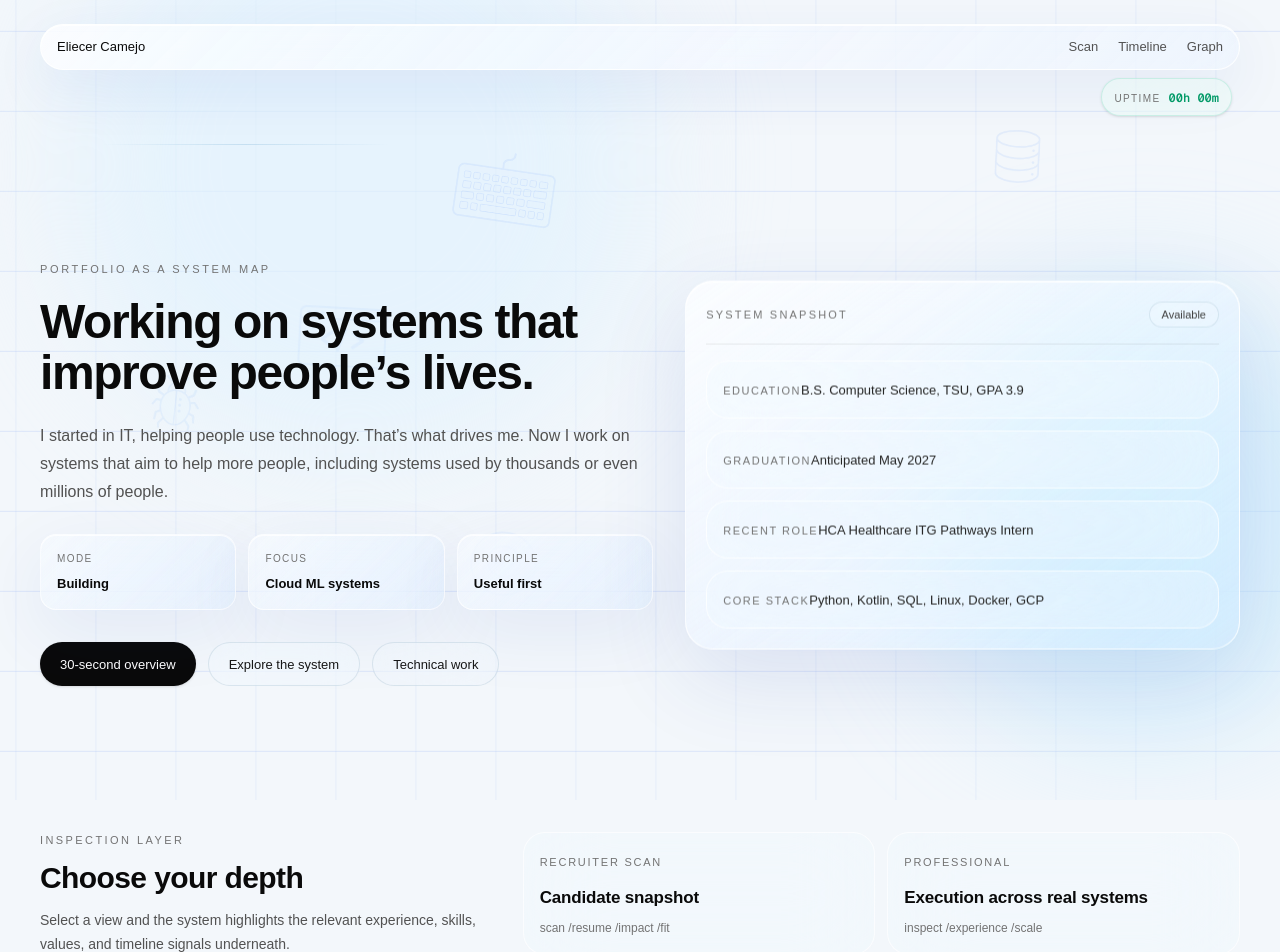
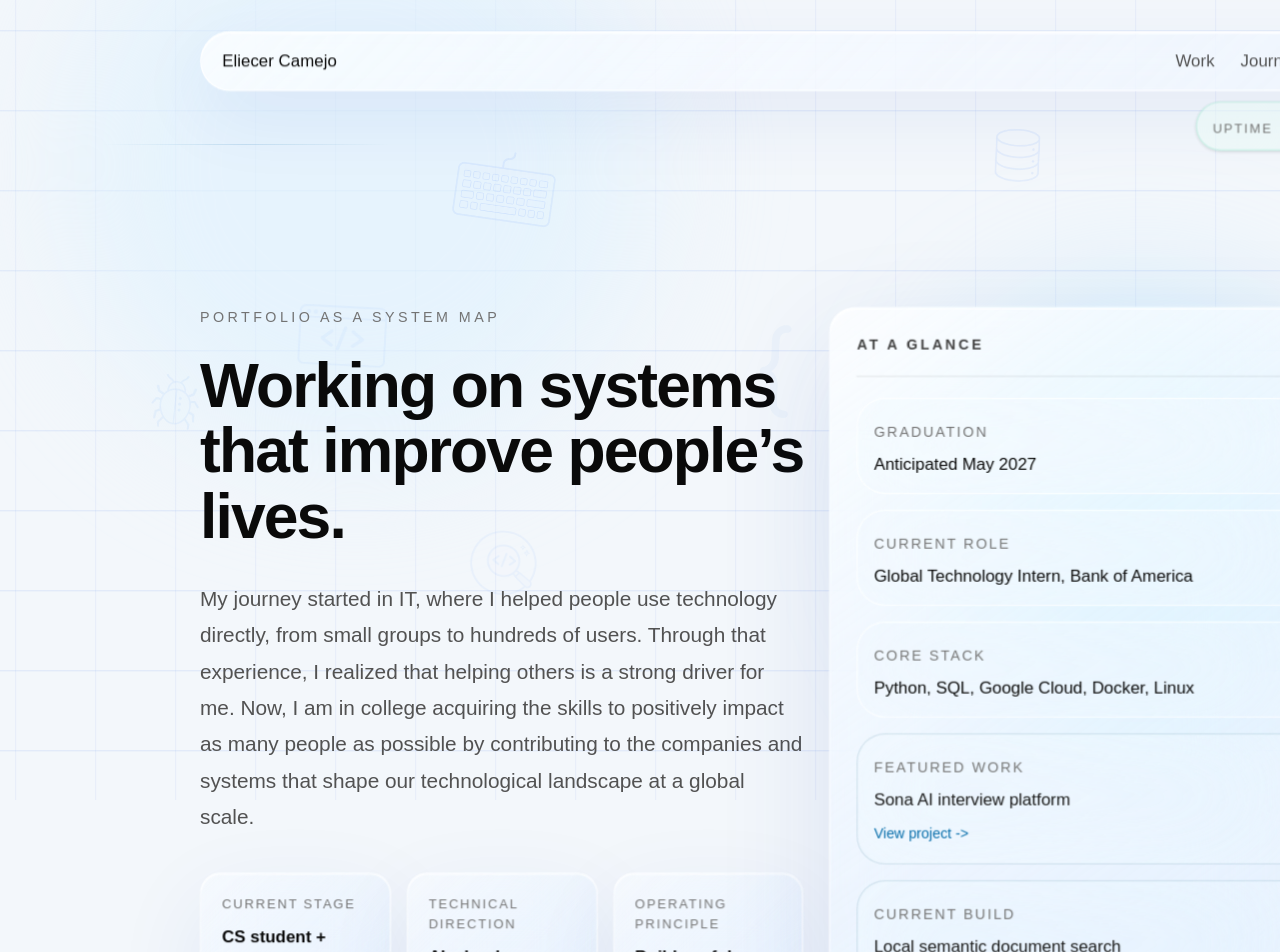
Before and after one commit to ecamejop91/portfolio_new, a Next.js app: page / in a window 1280 px wide. Shown: the top 952 px of the page. Built offline with nearby package versions, Linux system fonts and the light colour scheme.

Commit message:
Refine homepage flow, spacing, snapshot content, and modal behavior

```diff
--- a/src/app/globals.css
+++ b/src/app/globals.css
@@ -56,6 +56,13 @@ body {
   background: var(--background);
   color: var(--foreground);
   font-family: Arial, Helvetica, sans-serif;
+}
+
+.page-zoom {
+  transform: scale(1.3);
+  transform-origin: top left;
+  width: calc(100% / 1.3);
+  min-height: calc(100vh / 1.3);
 }
 
 /*
--- a/src/app/page.tsx
+++ b/src/app/page.tsx
@@ -61,15 +61,15 @@ const inspections: Record<
     title: "Candidate snapshot",
     command: "scan /resume /impact /fit",
     summary:
-      "Computer Science student at Tennessee State University, GPA 3.9, anticipated graduation May 2027. Experience spans HCA Healthcare, Google STEP, Boston Scientific, and IT consulting.",
+      "Computer Science student at Tennessee State University, GPA 3.9. Expected graduation: May 2027. Experience across HCA Healthcare, Google STEP, Boston Scientific, and IT consulting.",
     sections: [
       {
         label: "Snapshot",
-        text: "CS student with backend, cloud, data, ML, Linux, Docker, Google Cloud, BigQuery, and Kafka experience.",
+        text: "A non-traditional computer science student with internship and project experience across big tech, healthcare, finance, and IT consulting. Comfortable working in corporate environments, cross-functional teams, and systems where reliability and communication matter.",
       },
       {
         label: "Impact",
-        text: "Built patient-data ML infrastructure at HCA, Fitbit service work at Google, and telehealth systems support across 15 countries.",
+        text: "Built patient-data Machine Learning infrastructure at HCA, supported Fitbit service operations at Google, and contributed to telehealth systems across 15 countries.",
       },
       {
         label: "Strengths",
@@ -335,10 +335,14 @@ const phases: {
 ];
 
 const overviewCards = [
-  ["Education", "B.S. Computer Science, TSU, GPA 3.9"],
   ["Graduation", "Anticipated May 2027"],
-  ["Recent role", "HCA Healthcare ITG Pathways Intern"],
-  ["Core stack", "Python, Kotlin, SQL, Linux, Docker, GCP"],
+  ["Current role", "Global Technology Intern, Bank of America"],
+  ["Core stack", "Python, SQL, Google Cloud, Docker, Linux"],
+];
+
+const snapshotProjects = [
+  ["Featured Work", "Sona AI interview platform", "View project ->"],
+  ["Current Build", "Local semantic document search", "View project ->"],
 ];
 
 const graphNodes: { key: SystemNode; label: string; tags: HighlightTag[] }[] = [
@@ -346,20 +350,13 @@ const graphNodes: { key: SystemNode; label: string; tags: HighlightTag[] }[] = [
   { key: "connector", label: "Connector", tags: ["connector", "values"] },
   { key: "engineering", label: "Engineering Mindset", tags: ["skills", "values"] },
   { key: "ai", label: "AI / ML", tags: ["skills", "stack"] },
+
   { key: "backend", label: "Backend", tags: ["skills", "stack"] },
   { key: "cloud", label: "Google Cloud", tags: ["skills", "stack"] },
   { key: "linux", label: "Linux / Docker", tags: ["skills", "persistence"] },
   { key: "data", label: "BigQuery / Kafka", tags: ["skills", "projects"] },
   { key: "projects", label: "Projects", tags: ["projects", "impact"] },
   { key: "experience", label: "Professional Experience", tags: ["experience", "impact"] },
-];
-
-const inspectionOrder: InspectionKey[] = [
-  "recruiter",
-  "professional",
-  "technical",
-  "personal",
-  "timeline",
 ];
 
 export default function Home() {
@@ -384,6 +381,10 @@ export default function Home() {
 
     return () => window.clearInterval(interval);
   }, []);
+
+  const scrollToId = (id: string) => {
+    document.getElementById(id)?.scrollIntoView({ behavior: "smooth" });
+  };
 
   useEffect(() => {
     let mounted = true;
@@ -416,26 +417,26 @@ export default function Home() {
   }, []);
 
   return (
-    <main className="relative min-h-screen overflow-hidden bg-[#f3f7fb] text-neutral-950">
+    <main className="relative min-h-screen overflow-x-hidden bg-[#f3f7fb] text-neutral-950">
       <LayeredBackground
         activeInspection={activeInspection}
         backgroundShapePngs={backgroundShapePngs}
       />
 
-      <div className="relative z-10 mx-auto w-full max-w-7xl px-5 py-6 sm:px-8 lg:px-10">
+      <div className="page-zoom relative z-10 mx-auto w-full max-w-7xl px-5 py-6 sm:px-8 lg:px-10">
         <header className="glass-opaque flex items-center justify-between gap-4 rounded-[28px] px-4 py-3 text-[13px] text-neutral-600 sm:rounded-full">
           <a href="#top" className="font-medium text-neutral-950">
             Eliecer Camejo
           </a>
           <nav className="hidden items-center gap-5 md:flex">
-            <a className="hover:text-neutral-950" href="#scan">
-              Scan
+            <a className="hover:text-neutral-950" href="#work">
+              Work
             </a>
             <a className="hover:text-neutral-950" href="#journey">
-              Timeline
+              Journey
             </a>
-            <a className="hover:text-neutral-950" href="#graph">
-              Graph
+            <a className="hover:text-neutral-950" href="#top">
+              Top
             </a>
           </nav>
         </header>
@@ -445,9 +446,9 @@ export default function Home() {
 
         <section
           id="top"
-          className="grid min-h-[calc(100vh-5.25rem)] items-center gap-8 py-10 lg:grid-cols-[minmax(0,1.05fr)_minmax(21rem,0.95fr)]"
+          className="grid items-start gap-5 py-5 lg:grid-cols-[minmax(0,1.05fr)_minmax(21rem,0.95fr)]"
         >
-          <div className="max-w-4xl">
+          <div className="mt-[100px] max-w-4xl">
             <p className="mb-5 text-[11px] font-medium uppercase tracking-[0.24em] text-neutral-500">
               Portfolio as a system map
             </p>
@@ -455,15 +456,14 @@ export default function Home() {
   Working on systems that improve people’s lives.
 </h1>
             <p className="mt-6 max-w-2xl text-[15px] leading-7 text-neutral-600 sm:text-base">
-              I started in IT, helping people use technology.
-That’s what drives me. Now I work on systems that aim to help more people, including systems used by thousands or even millions of people.
-            </p>
+
+            My journey started in IT, where I helped people use technology directly, from small groups to hundreds of users. Through that experience, I realized that helping others is a strong driver for me. Now, I am in college acquiring the skills to positively impact as many people as possible by contributing to the companies and systems that shape our technological landscape at a global scale.</p>
 
             <div className="mt-7 grid gap-3 sm:grid-cols-3">
               {[
-                ["Mode", "Building"],
-                ["Focus", "Cloud ML systems"],
-                ["Principle", "Useful first"],
+                ["Current Stage", "CS student + engineer"],
+                ["Technical Direction", "AI, cloud, backend systems"],
+                ["Operating Principle", "Build useful systems"],
               ].map(([label, value]) => (
                 <StatusIndicator key={label} label={label} value={value} />
               ))}
@@ -479,13 +479,17 @@ That’s what drives me. Now I work on systems that aim to help more people, inc
               </button>
               <a
                 href="#journey"
+                onClick={(event) => {
+                  event.preventDefault();
+                  scrollToId("journey");
+                }}
                 className="inline-flex h-11 items-center justify-center rounded-full border border-sky-900/10 bg-sky-50/35 px-5 text-[13px] font-medium text-neutral-900 backdrop-blur-xl transition hover:bg-sky-50/65"
               >
                 Explore the system
               </a>
               <button
                 type="button"
-                onClick={() => setActiveInspection("technical")}
+                onClick={() => scrollToId("work")}
                 className="h-11 rounded-full border border-sky-900/10 bg-sky-50/25 px-5 text-[13px] font-medium text-neutral-900 backdrop-blur-xl transition hover:bg-sky-50/60"
               >
                 Technical work
@@ -493,73 +497,49 @@ That’s what drives me. Now I work on systems that aim to help more people, inc
             </div>
           </div>
 
-          <aside className="glass-float glass-lift system-float rounded-[28px] p-5">
+          <aside className="glass-float rounded-[20px] p-5 mt-[100px]">
             <div className="mb-4 flex items-center justify-between border-b border-neutral-950/8 pb-4">
-              <p className="text-[11px] font-medium uppercase tracking-[0.2em] text-neutral-500">
-                System snapshot
+              <p className="text-[11px] font-semibold uppercase tracking-[0.2em] text-neutral-700">
+                At a Glance
               </p>
-              <span className="rounded-full border border-sky-900/10 bg-sky-50/45 px-3 py-1 text-[11px] font-medium text-neutral-700">
-                Available
-              </span>
             </div>
             <div className="space-y-3">
               {overviewCards.map(([label, value]) => (
                 <div
                   key={label}
-                  className={cardState(["summary", "skills"], highlightedTags)}
+                  className={snapshotCardState(["summary", "skills"], highlightedTags)}
                 >
                   <span className="text-[11px] font-medium uppercase tracking-[0.14em] text-neutral-500">
                     {label}
                   </span>
-                  <span className="text-[13px] leading-5 text-neutral-800">{value}</span>
+                  <span className="mt-1 block text-[13px] leading-5 text-neutral-950">
+                    {value}
+                  </span>
+                </div>
+              ))}
+              {snapshotProjects.map(([label, text, cta]) => (
+                <div
+                  key={label}
+                  className="rounded-[22px] border border-sky-900/12 bg-sky-50/28 p-3 backdrop-blur-2xl"
+                >
+                  <span className="text-[11px] font-medium uppercase tracking-[0.14em] text-neutral-500">
+                    {label}
+                  </span>
+                  <span className="mt-1 block text-[13px] leading-5 text-neutral-900">
+                    {text}
+                  </span>
+                  <span className="mt-2 inline-flex text-[11px] font-medium text-sky-700">
+                    {cta}
+                  </span>
                 </div>
               ))}
             </div>
           </aside>
         </section>
 
-        <section id="scan" className="scroll-mt-10 pb-14">
-          <div className="grid gap-6 lg:grid-cols-[0.78fr_1.22fr]">
-            <SectionIntro
-              eyebrow="Inspection layer"
-              title="Choose your depth"
-              text="Select a view and the system highlights the relevant experience, skills, values, and timeline signals underneath."
-            />
-            <div className="grid gap-3 sm:grid-cols-2">
-              {inspectionOrder.map((key) => {
-                const inspection = inspections[key];
-                const active = activeInspection === key;
-
-                return (
-                  <button
-                    key={key}
-                    type="button"
-                    onClick={() => setActiveInspection(key)}
-                    className={`glass-lift rounded-[22px] border p-4 text-left backdrop-blur-2xl ${
-                      active
-                        ? "border-sky-900/20 bg-sky-50/75 shadow-[0_18px_55px_rgba(30,64,175,0.12)]"
-                        : "border-white/65 bg-sky-50/35 hover:bg-sky-50/60"
-                    }`}
-                  >
-                    <span className="text-[11px] font-medium uppercase tracking-[0.16em] text-neutral-500">
-                      {inspection.eyebrow}
-                    </span>
-                    <h3 className="mt-3 text-[17px] font-semibold tracking-[-0.01em] text-neutral-950">
-                      {inspection.title}
-                    </h3>
-                    <p className="mt-2 text-[12px] leading-5 text-neutral-500">
-                      {inspection.command}
-                    </p>
-                  </button>
-                );
-              })}
-            </div>
-          </div>
-        </section>
-
-        <section id="journey" className="relative scroll-mt-10 py-8">
+        <section id="journey" className="relative scroll-mt-20 py-12 md:py-16">
           <div className="absolute left-4 top-0 hidden h-full w-px bg-gradient-to-b from-transparent via-neutral-950/20 to-transparent lg:left-[17.65rem] lg:block" />
-          <div className="mb-10 lg:ml-80">
+          <div className="mb-7 mt-[100px] lg:ml-80">
             <SectionIntro
               eyebrow="Timeline spine"
               title="Real stages, real systems"
@@ -567,7 +547,7 @@ That’s what drives me. Now I work on systems that aim to help more people, inc
             />
           </div>
 
-          <div className="space-y-8">
+          <div className="space-y-6">
             {phases.map((phase) => (
               <PhaseSection
                 key={phase.id}
@@ -578,8 +558,8 @@ That’s what drives me. Now I work on systems that aim to help more people, inc
           </div>
         </section>
 
-        <section id="graph" className="scroll-mt-10 py-16">
-          <div className="grid gap-7 lg:grid-cols-[0.9fr_1.1fr]">
+        <section id="work" className="scroll-mt-20 py-12 md:py-16">
+          <div className="grid gap-6 lg:grid-cols-[0.9fr_1.1fr]">
             <SectionIntro
               eyebrow="System graph"
               title="How the pieces connect"
@@ -739,6 +719,8 @@ function LayeredBackground({
               height={shape.sizePx}
               className="system-shape"
               onAnimationEnd={() => handleShapeCycleEnd(index, shape.cycle)}
+              loading="eager"
+              fetchPriority={index === 0 ? "high" : "auto"}
               style={
                 {
                   left: `${shape.leftPx}px`,
@@ -787,7 +769,7 @@ function PhaseSection({
   return (
     <article
       id={phase.id}
-      className="glass-clear relative grid min-h-[66vh] gap-6 rounded-[32px] p-5 lg:grid-cols-[17rem_1fr] lg:p-7"
+      className="glass-clear relative grid min-h-[34vh] gap-5 rounded-[32px] p-5 lg:min-h-[42vh] lg:grid-cols-[17rem_1fr] lg:p-7"
     >
       <div className="lg:sticky lg:top-8 lg:self-start">
         <div className="flex items-center gap-4">
@@ -968,21 +950,21 @@ function InspectionPanel({
       onClick={onClose}
     >
       <section
-        className="max-h-[92vh] w-full max-w-3xl overflow-y-auto rounded-[30px] border border-white/75 bg-sky-50/80 shadow-[0_35px_120px_rgba(30,64,175,0.2)] backdrop-blur-3xl"
+        className="max-h-[94vh] w-full max-w-5xl overflow-y-auto rounded-[30px] border border-white/75 bg-sky-50/80 shadow-[0_35px_120px_rgba(30,64,175,0.2)] backdrop-blur-3xl"
         onClick={(event) => event.stopPropagation()}
       >
         <div className="flex items-start justify-between gap-5 border-b border-neutral-950/8 px-5 py-4">
           <div>
-            <p className="text-[11px] font-medium uppercase tracking-[0.2em] text-neutral-500">
+            <p className="text-[13px] font-medium uppercase tracking-[0.2em] text-neutral-500">
               {panel.eyebrow}
             </p>
             <h2
               id="inspection-title"
-              className="mt-2 text-2xl font-semibold tracking-[-0.02em] text-neutral-950"
+              className="mt-2 text-4xl font-semibold tracking-[-0.02em] text-neutral-950"
             >
               {panel.title}
             </h2>
-            <p className="mt-2 text-[12px] leading-5 text-neutral-500">
+            <p className="mt-1 text-[14px] leading-6 text-neutral-500">
               {panel.command}
             </p>
           </div>
@@ -995,20 +977,39 @@ function InspectionPanel({
             x
           </button>
         </div>
-        <div className="space-y-5 p-5 sm:p-7">
-          <p className="text-[15px] leading-7 text-neutral-700">{panel.summary}</p>
+        <div className="space-y-6 p-7 sm:p-10">
+          <p className="text-[19px] leading-9 text-neutral-700">{panel.summary}</p>
           <div className="grid gap-3 sm:grid-cols-2">
             {panel.sections.map((section) => (
               <div
                 key={section.label}
                 className="rounded-2xl border border-sky-900/8 bg-sky-50/45 p-4"
               >
-                <p className="text-[10px] font-medium uppercase tracking-[0.15em] text-neutral-500">
+                <p className="text-[12px] font-medium uppercase tracking-[0.15em] text-neutral-500">
                   {section.label}
                 </p>
-                <p className="mt-3 text-[13px] leading-6 text-neutral-600">
-                  {section.text}
-                </p>
+                {panelKey === "recruiter" && section.label === "Contact" ? (
+                  <div className="mt-3 space-y-2 text-[17px] leading-8 text-neutral-600">
+                    <a
+                      href="mailto:ecamejop@my.tnstate.edu"
+                      className="block text-sky-800 hover:text-sky-900"
+                    >
+                      Email: ecamejop@my.tnstate.edu
+                    </a>
+                    <a
+                      href="https://www.linkedin.com/in/eliecer-camejo"
+                      target="_blank"
+                      rel="noreferrer"
+                      className="block text-sky-800 hover:text-sky-900"
+                    >
+                      LinkedIn: /in/eliecer-camejo
+                    </a>
+                  </div>
+                ) : (
+                  <p className="mt-3 text-[17px] leading-8 text-neutral-600">
+                    {section.text}
+                  </p>
+                )}
               </div>
             ))}
           </div>
@@ -1031,3 +1032,13 @@ function cardState(cardTags: HighlightTag[], highlightedTags: HighlightTag[]) {
       : "border-white/65 bg-sky-50/32"
   }`;
 }
+
+function snapshotCardState(cardTags: HighlightTag[], highlightedTags: HighlightTag[]) {
+  const active = isHighlighted(cardTags, highlightedTags);
+
+  return `rounded-[22px] border p-3 backdrop-blur-2xl ${
+    active
+      ? "border-sky-900/18 bg-sky-50/78 shadow-[0_16px_50px_rgba(30,64,175,0.12)]"
+      : "border-white/65 bg-sky-50/32"
+  }`;
+}
```
